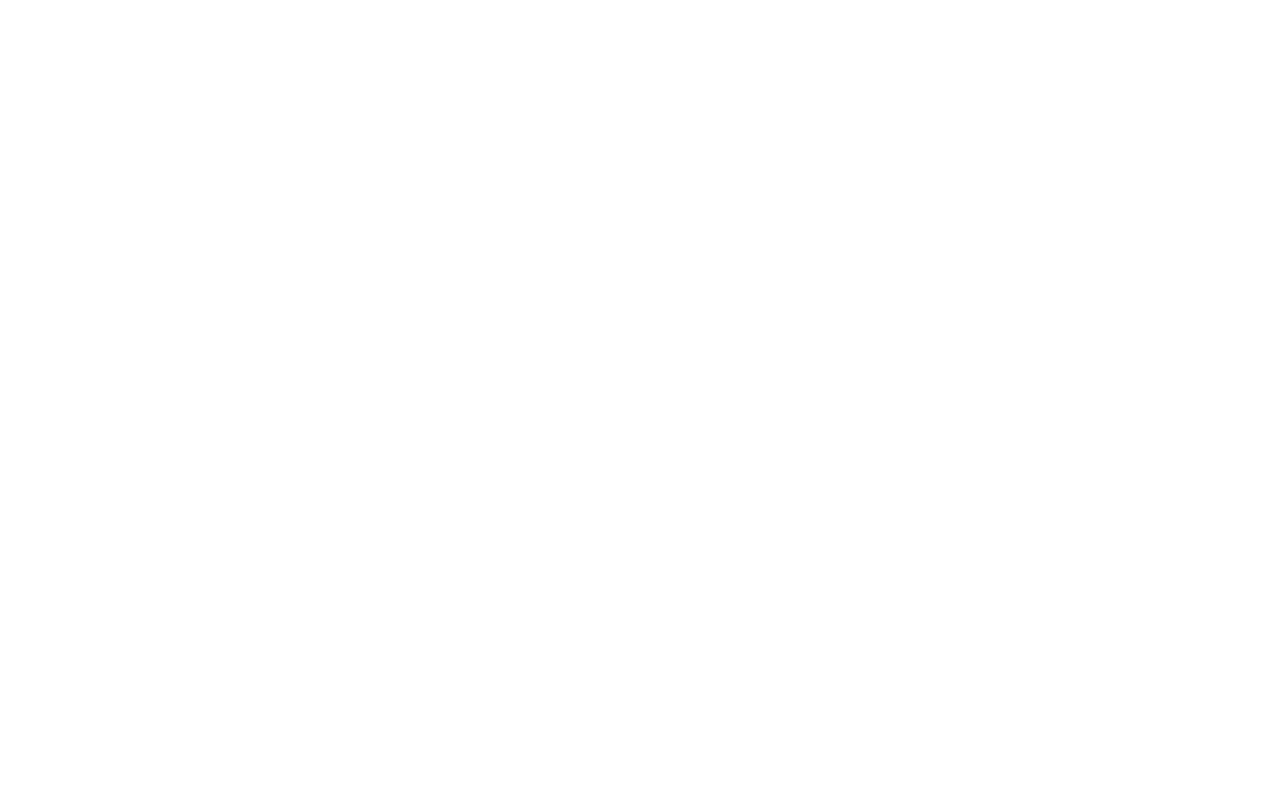
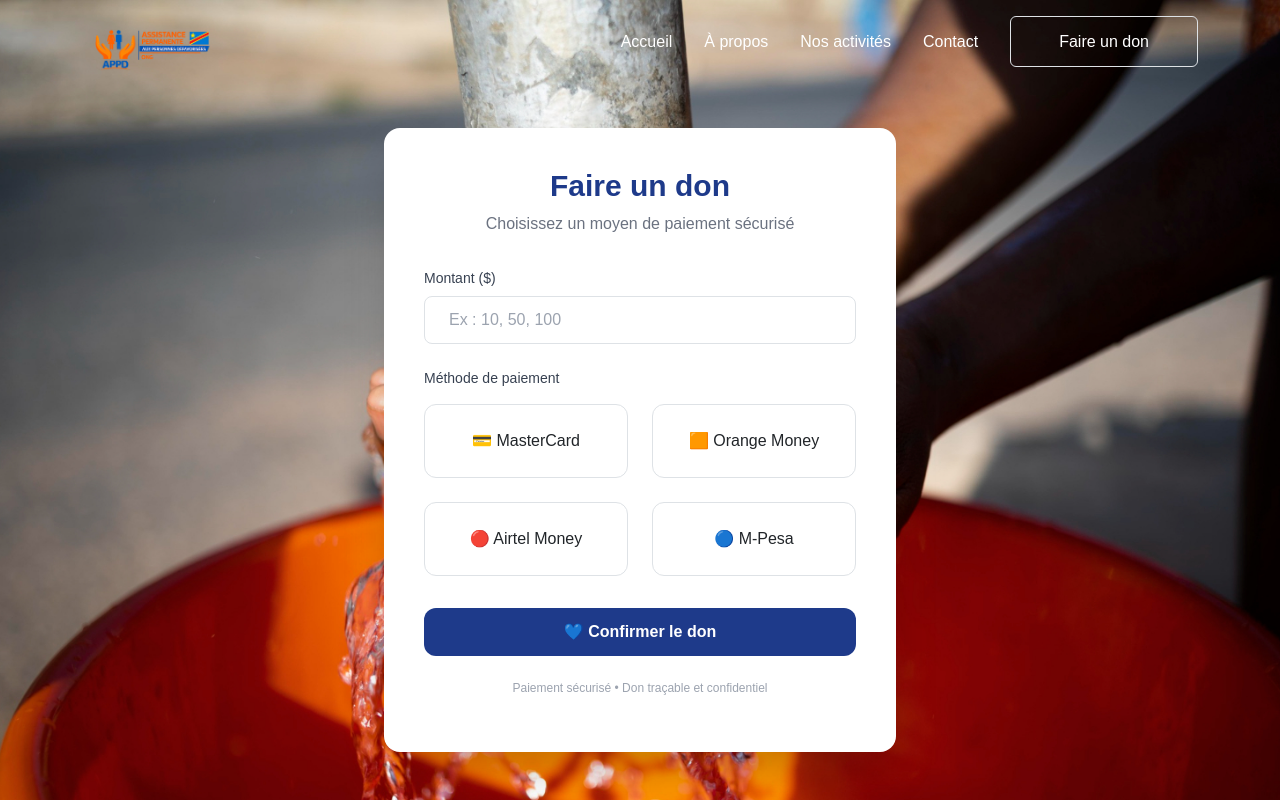
Before and after one commit to Michee-kolony/appd, an Angular app: page /ONG/donnation in a window 1280 px wide. Before the commit this address led to /. Shown: the top 800 px of the page. Built offline with nearby package versions, Linux system fonts and the light colour scheme.

Commit message:
ajout des datas

```diff
--- a/src/app/app-routing.module.ts
+++ b/src/app/app-routing.module.ts
@@ -4,6 +4,7 @@
 import { AccueilComponent } from './client/accueil/accueil.component';
 import { AboutComponent } from './client/about/about.component';
 import { ContactComponent } from './client/contact/contact.component';
+import { DonnationComponent } from './client/donnation/donnation.component';
 
 const routes: Routes = [
   {path:'', redirectTo: 'ONG', pathMatch: 'full'},
@@ -12,7 +13,8 @@
       {path: '', redirectTo: 'accueil', pathMatch: 'full'},
       {path: 'accueil', component : AccueilComponent},
       {path: 'about', component: AboutComponent},
-      {path:'contact', component: ContactComponent}
+      {path:'contact', component: ContactComponent},
+      {path:'donnation', component: DonnationComponent}
     ]
   }
 ];
--- a/src/app/client/contact/contact.component.html
+++ b/src/app/client/contact/contact.component.html
@@ -2,9 +2,7 @@
 <section class="relative h-[350px] w-full bg-black overflow-hidden">
 <img src="images/2149504791.jpg" class="h-full w-full object-cover absolute z-0 opacity-30"/>
   <div class="absolute inset-0 bg-gradient-to-t from-blue-900 to-transparent z-10"></div>
-  <div class="relative z-10 flex flex-col items-center justify-center h-full text-center px-4">
-    <h1 class="text-4xl sm:text-5xl font-bold text-white mb-4 relative z-20">Contact</h1>
-  </div>
+
 </section>
 
 
@@ -25,7 +23,7 @@
         <div class="space-y-4">
           <div class="flex items-center gap-3">
             <i class="fa-solid fa-envelope text-blue-300"></i>
-            <span>contact&#64;ayemtech.com</span>
+            <span>contact&#64;ong-appd.org</span>
           </div>
           <div class="flex items-center gap-3">
             <i class="fa-solid fa-phone text-blue-300"></i>
--- /dev/null
+++ b/src/app/client/donnation/donnation.component.html
@@ -0,0 +1,108 @@
+<div class="bg-cover bg-center min-h-screen flex items-center justify-center px-4 py-32" style="background-image: url(images/2149021909.jpg);">
+
+  <div class="w-full max-w-lg bg-white rounded-2xl shadow-2xl p-8 md:p-10">
+
+    <!-- TITRE -->
+    <div class="text-center mb-8">
+      <h2 class="text-3xl font-bold text-blue-900">Faire un don</h2>
+      <p class="text-gray-500 mt-2">
+        Choisissez un moyen de paiement sécurisé
+      </p>
+    </div>
+
+    <!-- MONTANT -->
+    <div class="mb-6">
+      <label class="block text-sm font-medium text-gray-700 mb-2">
+        Montant ($)
+      </label>
+      <input
+        type="number"
+        [(ngModel)]="donationData.amount"
+        class="w-full h-12 px-4 border rounded-lg focus:ring-2 focus:ring-blue-900"
+        placeholder="Ex : 10, 50, 100"
+      />
+    </div>
+
+    <!-- MOYENS DE PAIEMENT -->
+    <div class="mb-8">
+      <p class="text-sm font-medium text-gray-700 mb-3">
+        Méthode de paiement
+      </p>
+
+      <div class="grid grid-cols-2 gap-4">
+
+        <!-- MasterCard -->
+        <div
+          (click)="selectPayment('mastercard')"
+          [class.border-blue-900]="selectedPayment === 'mastercard'"
+          class="border rounded-xl p-4 flex justify-center cursor-pointer hover:border-blue-900 transition">
+          💳 MasterCard
+        </div>
+
+        <!-- Orange Money -->
+        <div
+          (click)="selectPayment('orange')"
+          [class.border-blue-900]="selectedPayment === 'orange'"
+          class="border rounded-xl p-4 flex justify-center cursor-pointer hover:border-blue-900 transition">
+          🟧 Orange Money
+        </div>
+
+        <!-- Airtel -->
+        <div
+          (click)="selectPayment('airtel')"
+          [class.border-blue-900]="selectedPayment === 'airtel'"
+          class="border rounded-xl p-4 flex justify-center cursor-pointer hover:border-blue-900 transition">
+          🔴 Airtel Money
+        </div>
+
+        <!-- M-Pesa -->
+        <div
+          (click)="selectPayment('mpesa')"
+          [class.border-blue-900]="selectedPayment === 'mpesa'"
+          class="border rounded-xl p-4 flex justify-center cursor-pointer hover:border-blue-900 transition">
+          🔵 M-Pesa
+        </div>
+
+      </div>
+    </div>
+
+    <!-- FORMULAIRE MOBILE MONEY -->
+    <div *ngIf="selectedPayment === 'orange' || selectedPayment === 'airtel' || selectedPayment === 'mpesa'"
+         class="space-y-4 mb-8">
+
+      <input
+        type="text"
+        [(ngModel)]="donationData.name"
+        placeholder="Nom complet"
+        class="w-full h-12 px-4 border rounded-lg focus:ring-2 focus:ring-blue-900"
+      />
+
+      <input
+        type="email"
+        [(ngModel)]="donationData.email"
+        placeholder="Adresse email"
+        class="w-full h-12 px-4 border rounded-lg focus:ring-2 focus:ring-blue-900"
+      />
+
+      <input
+        type="tel"
+        [(ngModel)]="donationData.phone"
+        placeholder="Numéro de téléphone"
+        class="w-full h-12 px-4 border rounded-lg focus:ring-2 focus:ring-blue-900"
+      />
+    </div>
+
+    <!-- BOUTON -->
+    <button
+      (click)="submitDonation()"
+      class="w-full h-12 bg-blue-900 hover:bg-blue-800 text-white font-semibold rounded-xl transition">
+      💙 Confirmer le don
+    </button>
+
+    <p class="text-center text-xs text-gray-400 mt-6">
+      Paiement sécurisé • Don traçable et confidentiel
+    </p>
+
+  </div>
+
+</div>
--- /dev/null
+++ b/src/app/client/donnation/donnation.component.ts
@@ -0,0 +1,38 @@
+import { Component } from '@angular/core';
+
+@Component({
+  selector: 'app-donnation',
+  templateUrl: './donnation.component.html',
+  styleUrl: './donnation.component.css'
+})
+export class DonnationComponent {
+
+  // Méthode sélectionnée
+  selectedPayment: string | null = null;
+
+  // Données du formulaire
+  donationData = {
+    amount: null,
+    name: '',
+    email: '',
+    phone: ''
+  };
+
+  // Sélection du moyen de paiement
+  selectPayment(method: string) {
+    this.selectedPayment = method;
+  }
+
+  // Soumission
+  submitDonation() {
+    if (!this.selectedPayment) {
+      alert('Veuillez choisir un moyen de paiement');
+      return;
+    }
+
+    console.log('Moyen de paiement :', this.selectedPayment);
+    console.log('Données :', this.donationData);
+
+    // ICI → appel API (Orange Money / M-Pesa / Stripe)
+  }
+}
--- a/src/app/client/navbar/navbar.component.html
+++ b/src/app/client/navbar/navbar.component.html
@@ -15,7 +15,7 @@
       <li><a routerLink="/ONG/about" class="text-white  no-underline hover:text-gray-300 transition">À propos</a></li>
       <li><a href="#" class="text-white  no-underline hover:text-gray-300 transition">Nos activités</a></li>
        <li><a routerLink="/ONG/contact" class="text-white  no-underline hover:text-gray-300 transition">Contact</a></li>
-      <li><a href="#" class="no-underline text-white  transition border py-3 px-5 rounded-md">Faire un don</a></li>
+      <li><a routerLink="/ONG/donnation" class="no-underline text-white  transition border py-3 px-5 rounded-md">Faire un don</a></li>
     </ul>
 
     <!-- Hamburger Mobile -->
@@ -28,10 +28,11 @@
   </div>
 
   <!-- Mobile Menu -->
-  <ul *ngIf="menuOpen" class="md:hidden bg-blue-900 text-white flex flex-col space-y-2 px-6 py-4">
+  <ul *ngIf="menuOpen" class="md:hidden bg-blue-900 text-white flex flex-col gap-3 space-y-2 px-6 py-4">
     <li><a (click)="toggleMenu()" routerLink="/ONG/accueil" class="text-white no-underline hover:text-gray-300 transition">Accueil</a></li>
     <li><a (click)="toggleMenu()" routerLink="/ONG/about" class="text-white no-underline hover:text-gray-300 transition">À propos</a></li>
     <li><a (click)="toggleMenu()" routerLink="/ONG/accueil" class="text-white no-underline hover:text-gray-300 transition">Nos activités</a></li>
     <li><a (click)="toggleMenu()" routerLink="/ONG/contact" class="text-white no-underline hover:text-gray-300 transition">Contact</a></li>
+    <li><a routerLink="/ONG/donnation" class="no-underline text-white  transition border py-3 px-5 rounded-md">Faire un don</a></li>
   </ul>
 </nav>
```
Also changed, not shown: src/app/app.module.ts (+7 -2 lines), src/app/client/donnation/donnation.component.css (added), 1 other file (tests, documents, lock files or other folders).
